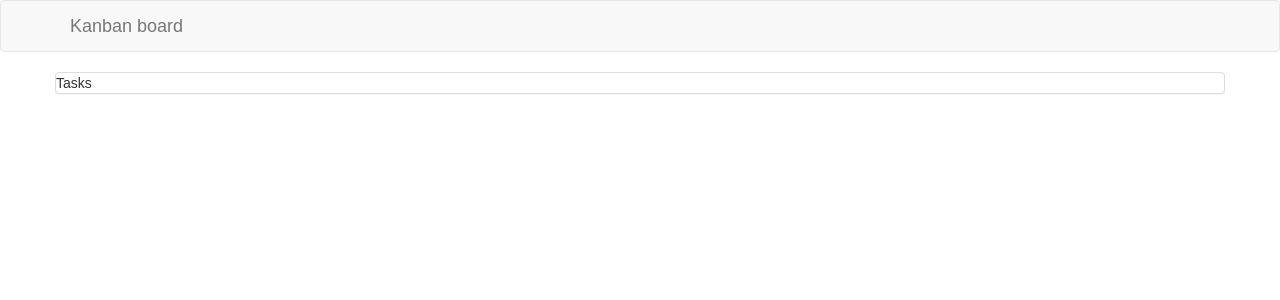
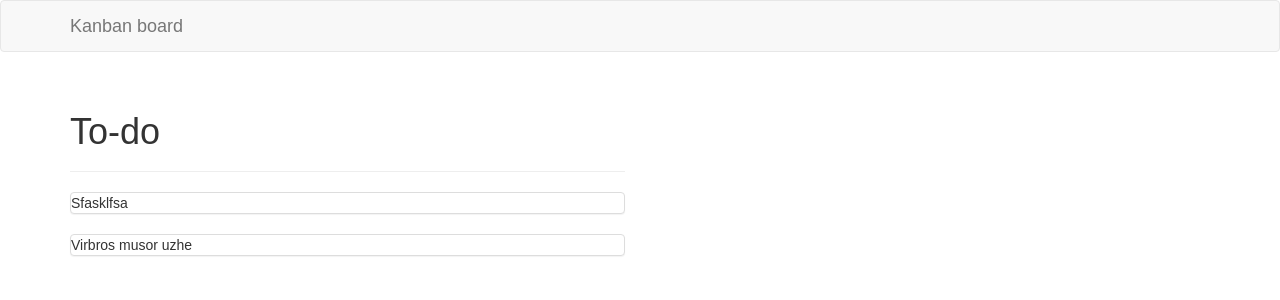
Before and after one commit to i1yas/Kanban-board, a React (Create React App) app: page / in a window 1280 px wide. Shown: the top 300 px of the page. Built offline with nearby package versions, Linux system fonts and the light colour scheme.

Commit message:
Add Task component

```diff
--- a/src/App.js
+++ b/src/App.js
@@ -1,7 +1,8 @@
 import React, { Component } from 'react';
 import './App.css';
-import { Navbar, Grid, Row } from 'react-bootstrap';
+import { Navbar, Grid, Row, Col } from 'react-bootstrap';
 import Board from './components/Board';
+import Task from './components/Task';
 
 class App extends Component {
 	render() {
@@ -13,9 +14,12 @@ class App extends Component {
 
 					<Grid>
 						<Row>
-							<Board name="To-do">
-								Tasks
-							</Board>
+							<Col xs={6}>
+								<Board name="To-do">
+									<Task title="Lol">Sfasklfsa</Task>
+									<Task title="Musor">Virbros musor uzhe</Task>
+								</Board>
+							</Col>
 						</Row>
 					</Grid>
 
--- a/src/components/Board.jsx
+++ b/src/components/Board.jsx
@@ -1,11 +1,16 @@
 import React from 'react';
-import {Panel} from 'react-bootstrap';
+import {PageHeader} from 'react-bootstrap';
 
 function Board(props) {
     return (
-        <Panel header={props.name}>
-            {props.children}
-        </Panel>
+        <div className="Board">
+            <PageHeader>
+                {props.name}
+            </PageHeader>
+            <div className="content">
+                {props.children}
+            </div>
+        </div>
     )
 }
 
--- /dev/null
+++ b/src/components/Task.jsx
@@ -0,0 +1,14 @@
+import React from 'react';
+import {Panel} from 'react-bootstrap';
+
+function Task(props) {
+    return (
+        <div className="Task">
+            <Panel header={props.title}>
+                {props.children}
+            </Panel>
+        </div>
+    )
+}
+
+export default Task;
```
